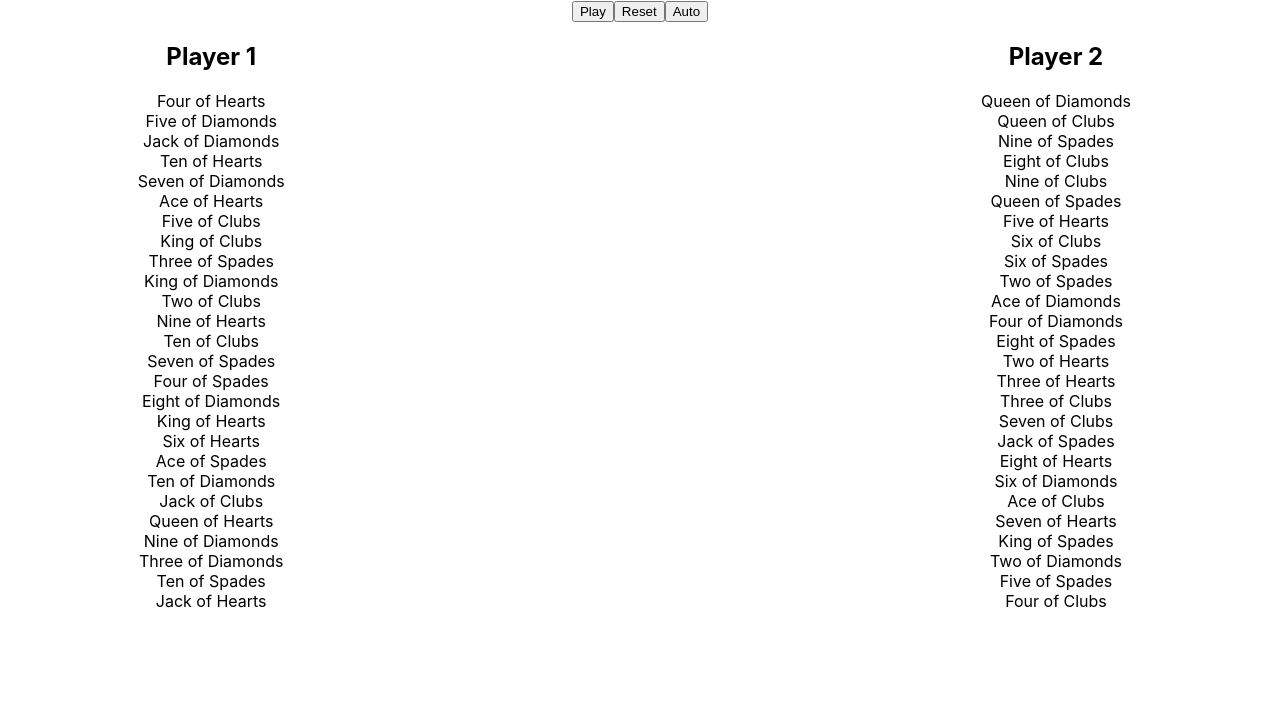
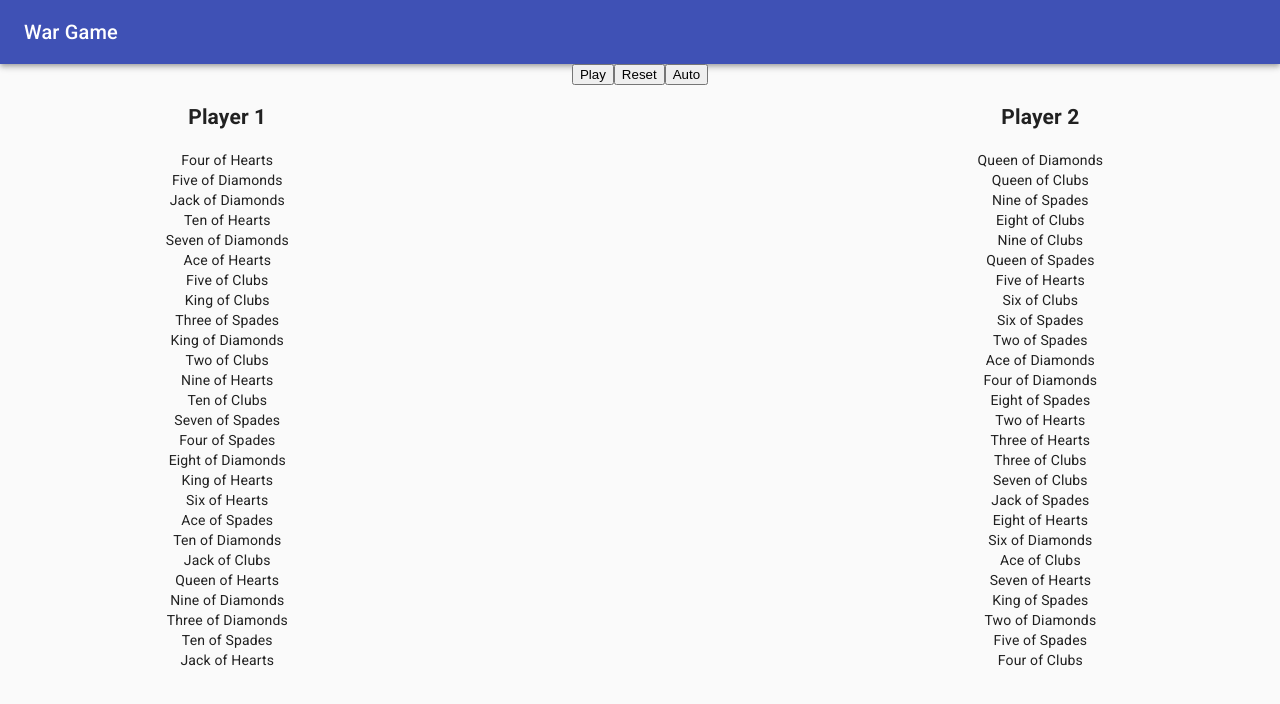
Before and after one commit to mrberggg/war-card-game, a React (Create React App) app: page / in a window 1280 px wide. Shown: the top 704 px of the page. Built offline with nearby package versions, Linux system fonts and the light colour scheme.

Commit message:
Add material and base layout

```diff
--- a/package.json
+++ b/package.json
@@ -3,6 +3,8 @@
   "version": "0.1.0",
   "private": true,
   "dependencies": {
+    "@material-ui/core": "^4.9.10",
+    "@material-ui/icons": "^4.9.1",
     "@testing-library/jest-dom": "^4.2.4",
     "@testing-library/react": "^9.5.0",
     "@testing-library/user-event": "^7.2.1",
--- a/public/index.html
+++ b/public/index.html
@@ -10,6 +10,10 @@
       content="Web site created using create-react-app"
     />
     <link rel="apple-touch-icon" href="%PUBLIC_URL%/logo192.png" />
+    <link
+      rel="stylesheet"
+      href="https://fonts.googleapis.com/css?family=Roboto:300,400,500,700&display=swap"
+    />
     <!--
       manifest.json provides metadata used when your web app is installed on a
       user's mobile device or desktop. See https://developers.google.com/web/fundamentals/web-app-manifest/
--- a/src/App.js
+++ b/src/App.js
@@ -1,12 +1,31 @@
 import React from "react";
 import "./App.css";
 import Board from "./components/Board/Board";
+import {
+  AppBar,
+  CssBaseline,
+  Container,
+  Toolbar,
+  Typography,
+} from "@material-ui/core";
 
 function App() {
   return (
-    <div className="App">
-      <Board />
-    </div>
+    <>
+      <CssBaseline />
+      <div className="App">
+        <AppBar position="static">
+          <Toolbar>
+            <Typography variant="h6" component="h1">
+              War Game
+            </Typography>
+          </Toolbar>
+        </AppBar>
+        <Container maxWidth="lg">
+          <Board />
+        </Container>
+      </div>
+    </>
   );
 }
 
```
Also changed, not shown: 1 other file (tests, documents, lock files or other folders).
